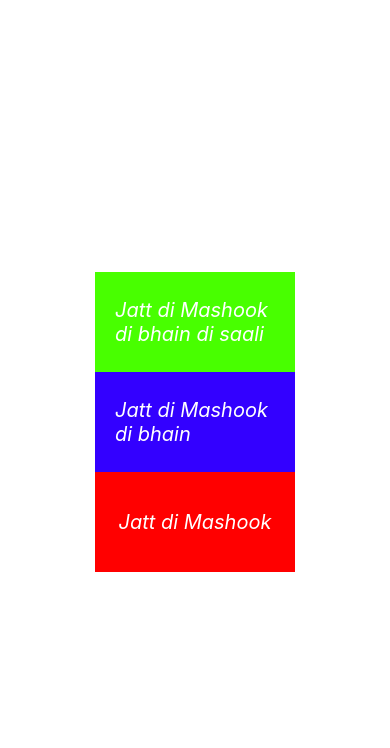
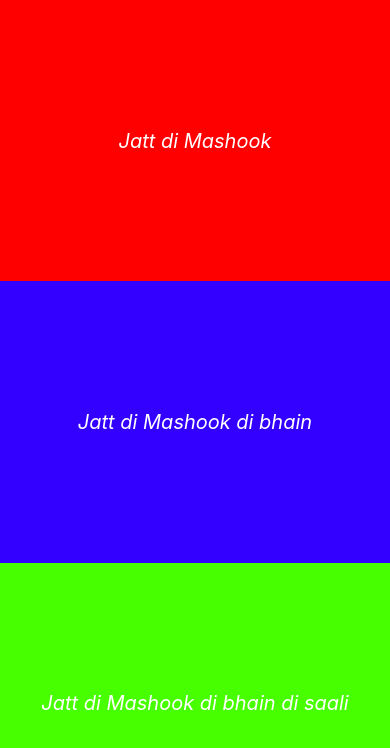
Before and after one commit to dipanc1/first-react-native-app, a React Native app: screen / in a window 390 px wide. Shown: the top 748 px of the page. Built offline with nearby package versions, Linux system fonts and the light colour scheme.

Commit message:
played with flex box

```diff
--- a/App.js
+++ b/App.js
@@ -39,31 +39,26 @@ const App = () => {
 
 const styles = StyleSheet.create({
   body: {
-    // flex: 1, //fill the entire screen
-    width: '100%',
-    height: '100%', // same job as flex 1
-    flexDirection: 'column-reverse', // arrange the views in a column
+    flex: 1,
+    flexDirection: 'column',
     backgroundColor: '#ffffff',
-    alignItems: 'center',
+    alignItems: 'stretch',
     justifyContent: 'center',
   },
   view1: {
-    width: 200,
-    height: 100,
+    flex:1,
     backgroundColor: '#f00',
     alignItems: 'center',
     justifyContent: 'center',
   },
   view2: {
-    width: 200,
-    height: 100,
+    flex:1,
     backgroundColor: '#3300ff',
     alignItems: 'center',
     justifyContent: 'center',
   },
   view3: {
-    width: 200,
-    height: 100,
+    flex:1,
     backgroundColor: '#48ff00',
     alignItems: 'center',
     justifyContent: 'center',
```
